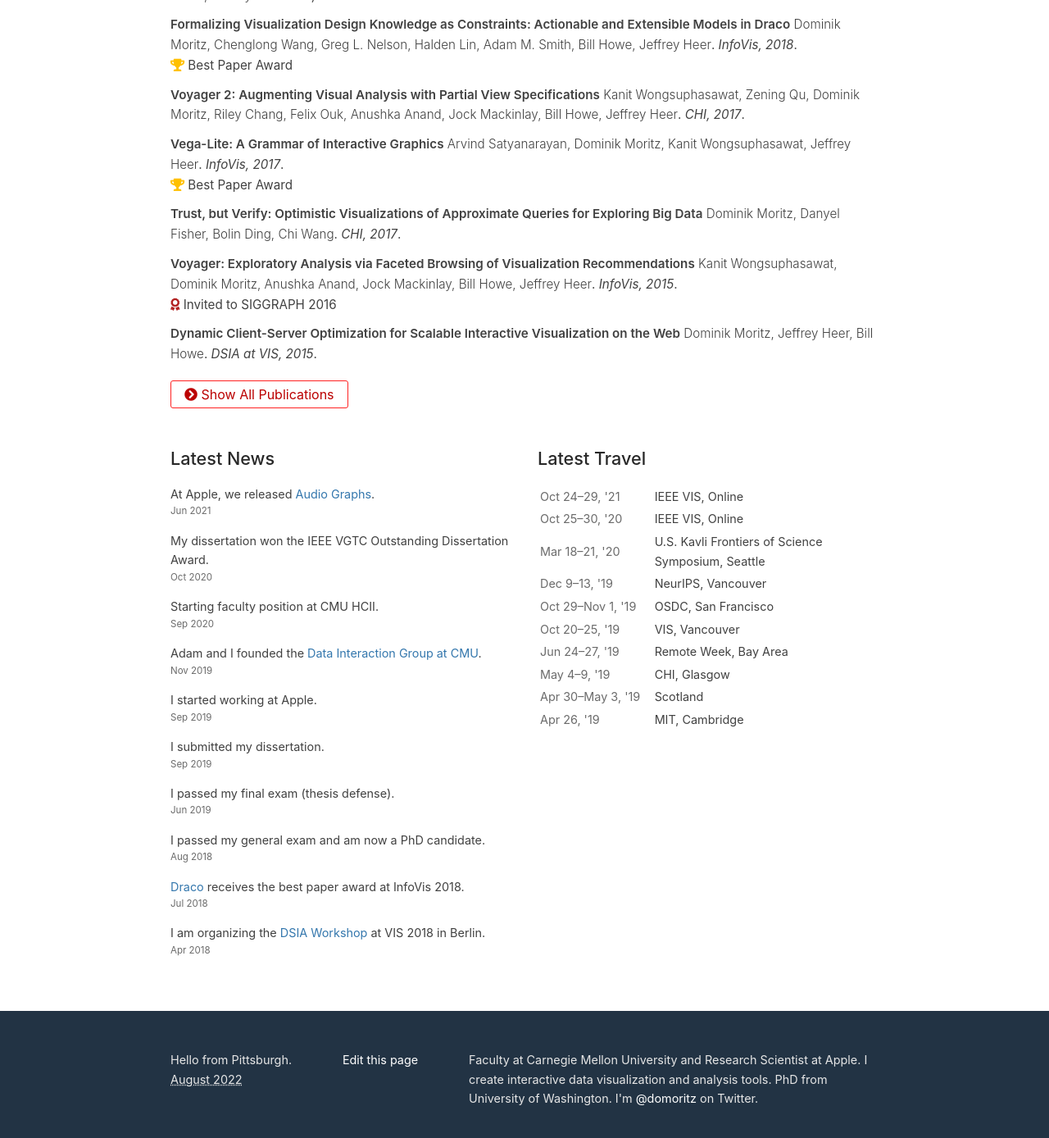
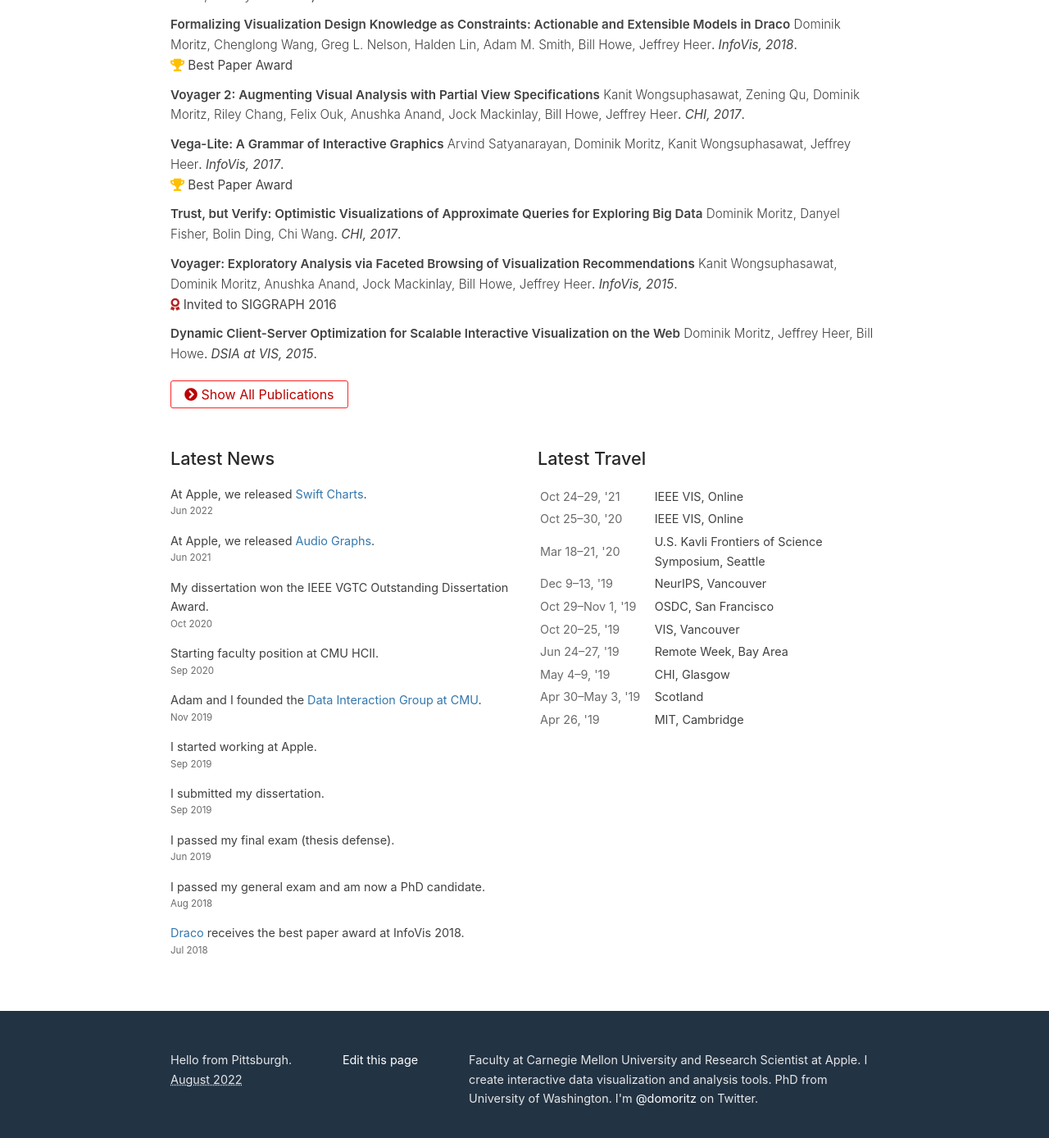
Before and after one commit to domoritz/domoritz.github.io, a Jekyll site: the page built from index.md, in a window 1280 px wide and 1400 px high, scrolled down 1337 px. Shown: the top 1388 px of the window at 82% size. Built offline with Jekyll 4.4.1, drawn with Linux system fonts in a browser that asks for light colours.

Commit message:
Add Swift Charts news

```diff
--- a/_data/news.yml
+++ b/_data/news.yml
@@ -1,3 +1,5 @@
+- message: "At Apple, we released [Swift Charts](https://developer.apple.com/videos/play/wwdc2022/10136/)."
+  date: 2022-06-08
 - message: "At Apple, we released [Audio Graphs](https://developer.apple.com/videos/play/wwdc2021/10122/)."
   date: 2021-06-08
 - message: "My dissertation won the IEEE VGTC Outstanding Dissertation Award."
```
